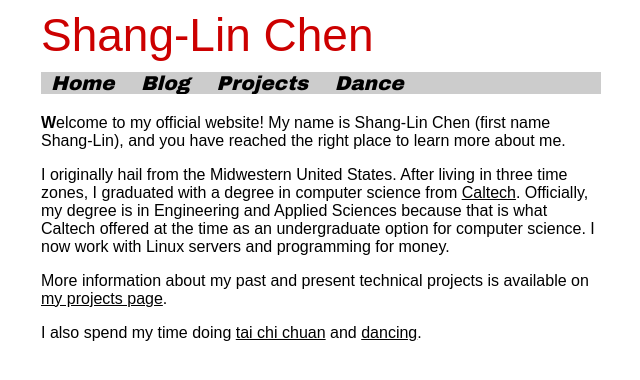
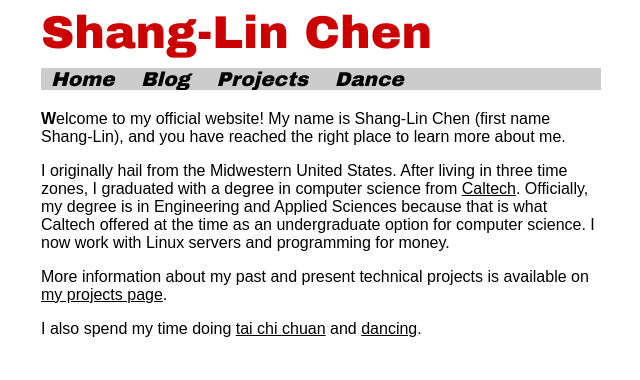
Before and after one commit to shang-lin/shang-lin.github.io, a Jekyll site: the page built from index.md, in a window 1280 px wide. Shown: the top 380 px of the page, without its empty margins (319-959 px from the left). Built offline with Jekyll 4.4.1, drawn with Linux system fonts in a browser that asks for light colours; some web fonts are replaced.

Commit message:
Changed font of #logo to same as #navbar.

```diff
--- a/css/main.css
+++ b/css/main.css
@@ -9,7 +9,7 @@
 	}
 
 div#logo {
-    font-family: 'Oregano', sans-serif;
+    font-family: 'Oregano', Arial Black, sans-serif;
     font-size: 46px;
     color: #cc0000;
     border: 0;
```
